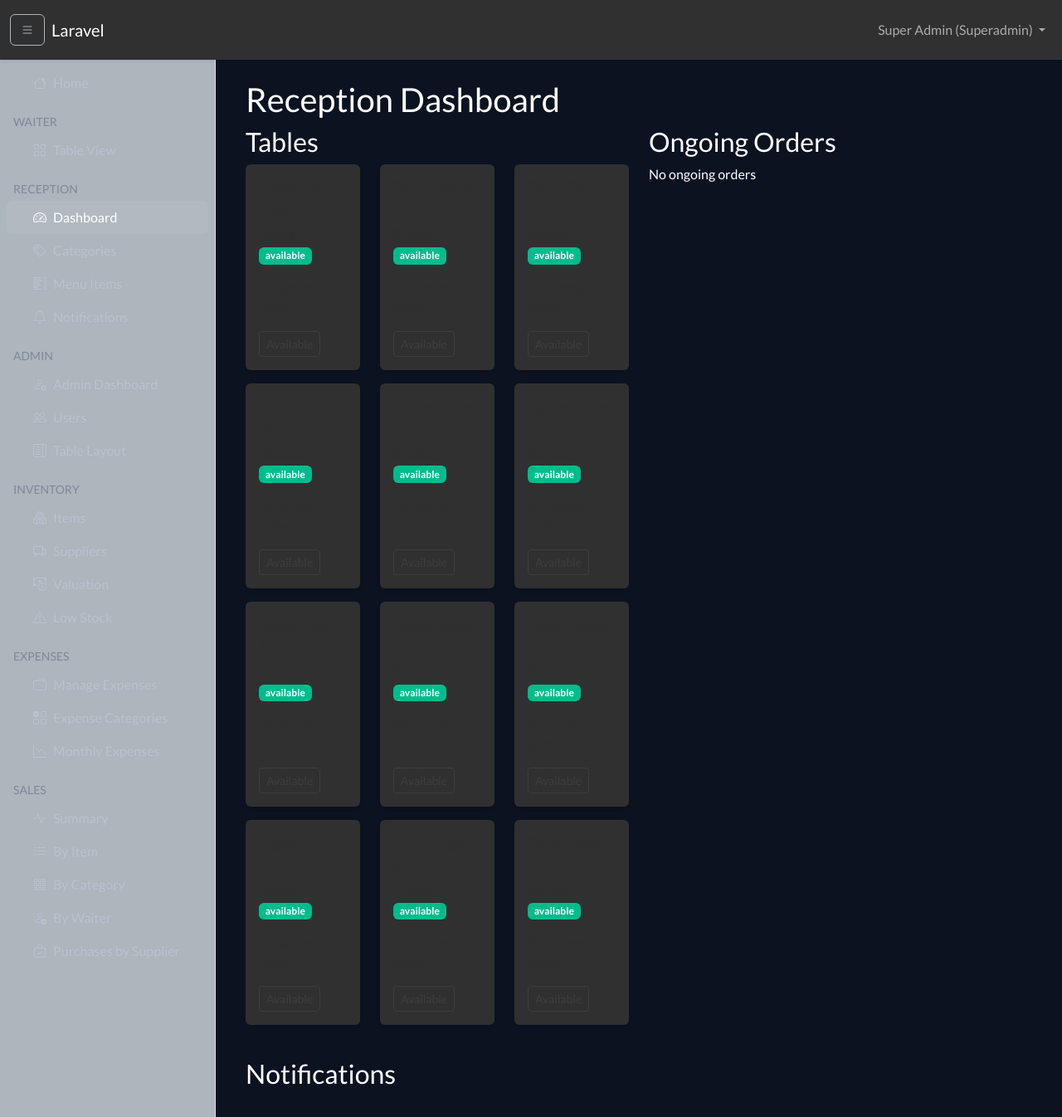
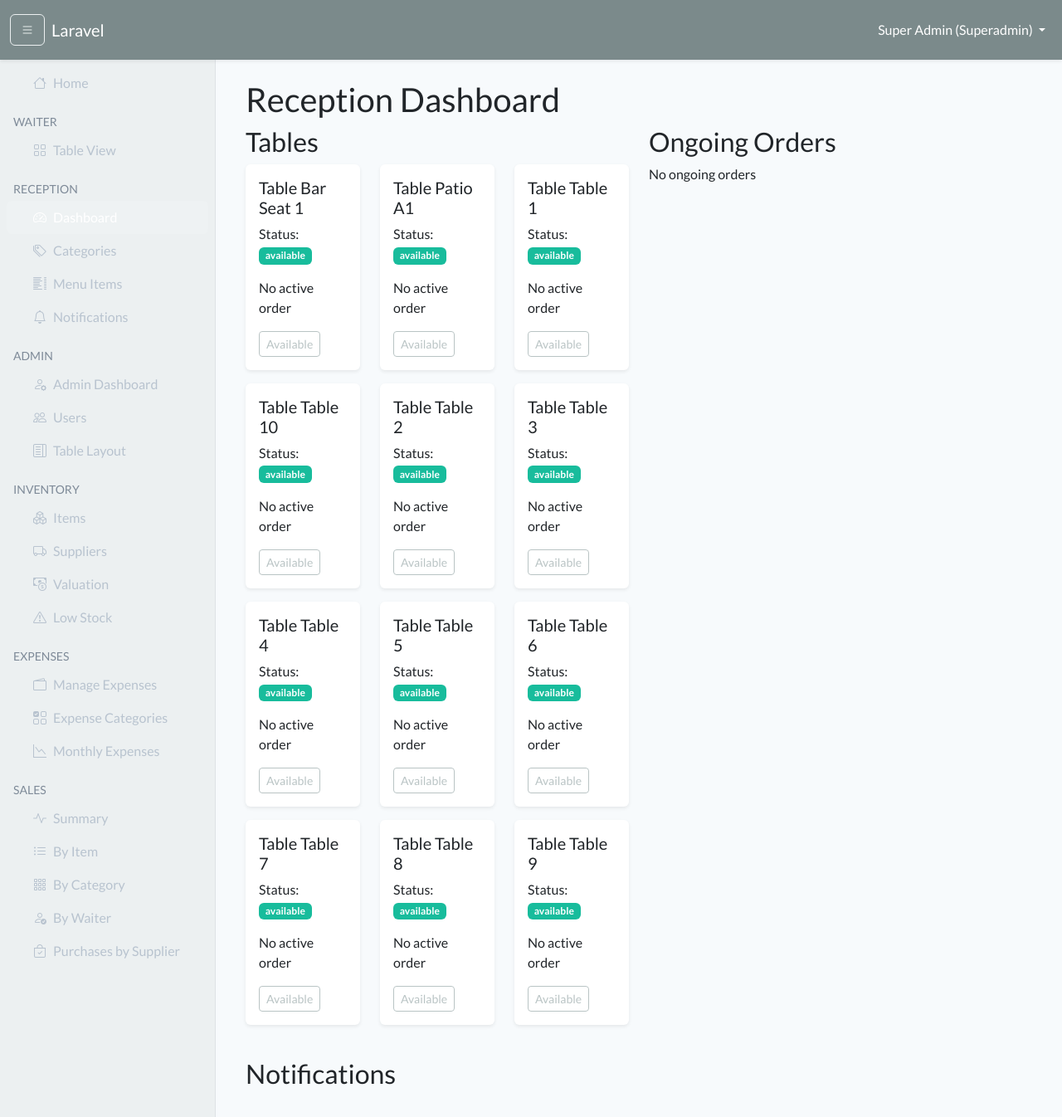
Before and after one commit to adityatarle/restaurent-pos, a Laravel app: page /reception/dashboard in a window 1280 px wide. Shown: the whole page at 83% size. Run offline with Laravel 12, Linux system fonts and the light colour scheme; a user stored in the database is signed in; data comes from the database, SQL or seed files in the repository; data that the repository does not hold is empty; parts of the project's set-up code (start-up, migrations or seed data) failed here and were passed over; some libraries are stand-ins or nearby versions.

Commit message:
Switch to Flatly theme and update UI colors for better readability
Co-authored-by: sayalirao70 <sayalirao70@gmail.com>

```diff
--- a/resources/views/layouts/app.blade.php
+++ b/resources/views/layouts/app.blade.php
@@ -5,7 +5,7 @@
     <meta name="viewport" content="width=device-width, initial-scale=1">
     <meta name="csrf-token" content="{{ csrf_token() }}">
     <title>{{ config('app.name', 'Laravel Restaurant') }}</title>
-    <link href="https://cdn.jsdelivr.net/npm/bootswatch@5.3.3/dist/darkly/bootstrap.min.css" rel="stylesheet">
+    <link href="https://cdn.jsdelivr.net/npm/bootswatch@5.3.3/dist/flatly/bootstrap.min.css" rel="stylesheet">
     <link rel="stylesheet" href="https://cdn.jsdelivr.net/npm/bootstrap-icons@1.11.1/font/bootstrap-icons.css">
     <script src="https://cdn.socket.io/4.7.5/socket.io.min.js"></script>
 
@@ -23,15 +23,16 @@
         #sidebar {
             flex-shrink: 0; width: 260px; overflow-y: auto; transition: width .2s ease-in-out;
             background: var(--sidebar-bg); border-right: 1px solid var(--sidebar-border);
+            color: #e2e8f0;
         }
         #sidebar .nav-link { color: var(--sidebar-link); }
-        #sidebar .nav-link.active, #sidebar .nav-link:hover { color: var(--sidebar-link-active); background-color: rgba(255,255,255,.06); }
+        #sidebar .nav-link.active, #sidebar .nav-link:hover { color: var(--sidebar-link-active); background-color: rgba(255,255,255,.12); }
         #sidebar .text-muted { color: #7e8a98 !important; }
         #sidebar.collapsed { width: 64px; }
         #sidebar .nav-link { display: flex; align-items: center; gap: .5rem; white-space: nowrap; overflow: hidden; text-overflow: ellipsis; border-radius: .4rem; }
         #sidebar.collapsed .nav-link { justify-content: center; }
         #sidebar.collapsed .nav-link .label { display: none; }
-        .content-wrapper { flex-grow: 1; overflow-y: auto; background: #0b1321; }
+        .content-wrapper { flex-grow: 1; overflow-y: auto; background: #f7fafc; }
 
         .sticky-in-content { position: sticky; top: 1rem; z-index: 1020; }
         .toast-container { position: fixed; top: 1rem; right: 1rem; z-index: 2000; }
--- a/resources/views/reception/dashboard.blade.php
+++ b/resources/views/reception/dashboard.blade.php
@@ -54,7 +54,7 @@
         const tablesDiv = document.getElementById('tables');
         tablesDiv.innerHTML = tables.map(table => `
             <div class="col-md-4 mb-3">
-                <div class="card shadow-sm border-0 ${table.status === 'occupied' ? 'bg-dark text-light' : 'bg-secondary-subtle text-dark'}">
+                <div class="card shadow-sm border-0 ${table.status === 'occupied' ? 'bg-light' : 'bg-white'}">
                     <div class="card-body">
                         <h5>Table ${table.name}</h5>
                         <p>Status: <span class="badge ${table.status === 'occupied' ? 'bg-warning' : 'bg-success'}">${table.status}</span></p>
--- a/resources/views/waiter/partials/table_grid.blade.php
+++ b/resources/views/waiter/partials/table_grid.blade.php
@@ -3,7 +3,7 @@
     <div class="card h-100 shadow-sm border-0 table-card status-{{ $table->status }} @if($table->currentOrder && $table->currentOrder->user_id == Auth::id()) my-table @endif">
         <div class="card-header d-flex justify-content-between align-items-center">
             <strong>{{ $table->name }}</strong>
-            <span class="badge text-capitalize {{ $table->status === 'occupied' ? 'bg-warning text-dark' : 'bg-success text-dark' }}">{{ $table->status }}</span>
+            <span class="badge text-capitalize {{ $table->status === 'occupied' ? 'bg-warning text-dark' : 'bg-success' }}">{{ $table->status }}</span>
         </div>
         <div class="card-body">
             @if($table->status == 'occupied' && $table->currentOrder)
```
Also changed, not shown: resources/views/waiter/dashboard.blade.php (+4 -4 lines).
